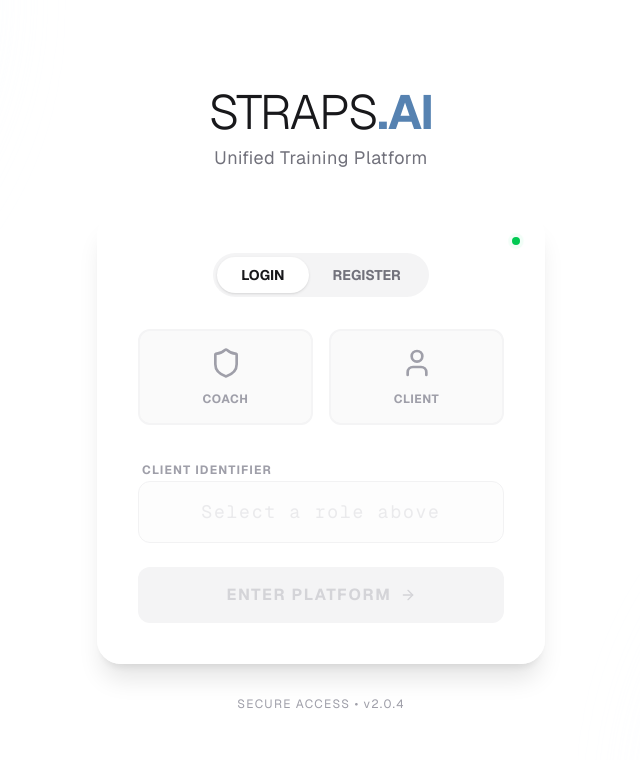
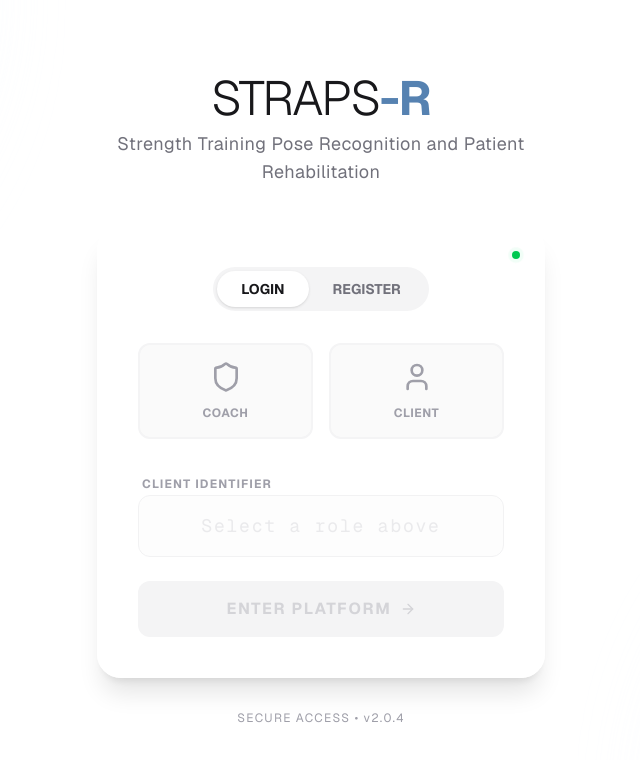
Before and after one commit to Hoirul23/straps-dev, a Next.js app: page / in a window 1280 px wide. Shown: the top 760 px of the page, without its empty margins (319-959 px from the left). Built offline with nearby package versions, Linux system fonts and the light colour scheme.

Commit message:
Branding: Update Login Page title to STRAPS-R

```diff
--- a/app/page.tsx
+++ b/app/page.tsx
@@ -114,9 +114,9 @@ function LandingPage() {
           {/* Logo / Header */}
           <div className="text-center mb-10">
             <h1 className="text-5xl font-light tracking-tight text-zinc-900 mb-2">
-              STRAPS<span className="font-bold text-primary">.AI</span>
+              STRAPS<span className="font-bold text-primary">-R</span>
             </h1>
-            <p className="text-zinc-500 text-lg tracking-wide">Unified Training Platform</p>
+            <p className="text-zinc-500 text-lg tracking-wide">Strength Training Pose Recognition and Patient Rehabilitation</p>
           </div>
 
           {/* Login / Register Card */}
```
